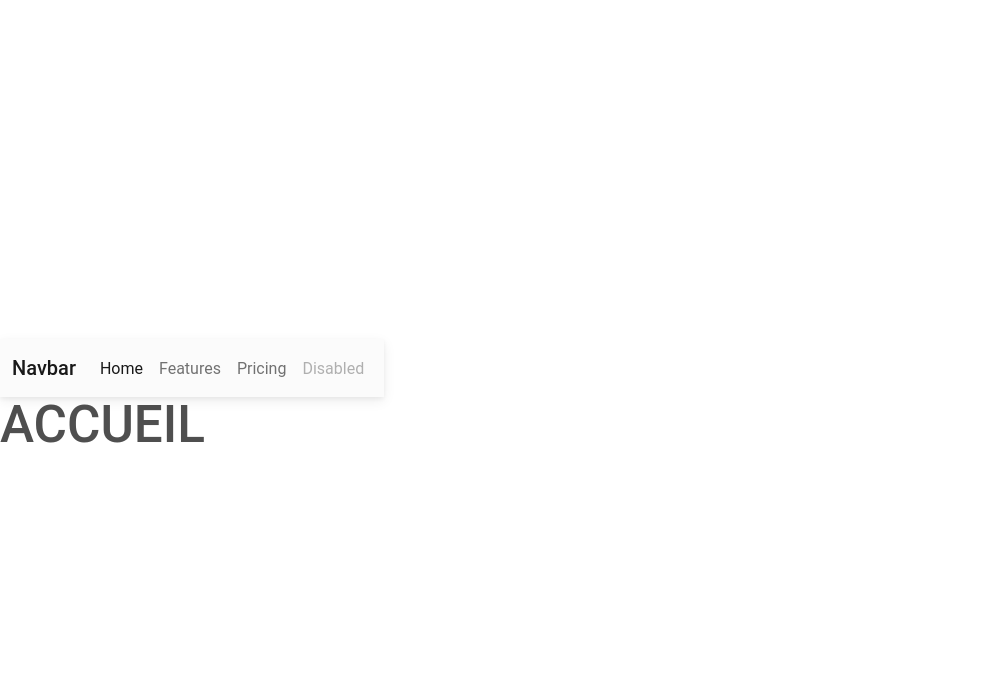
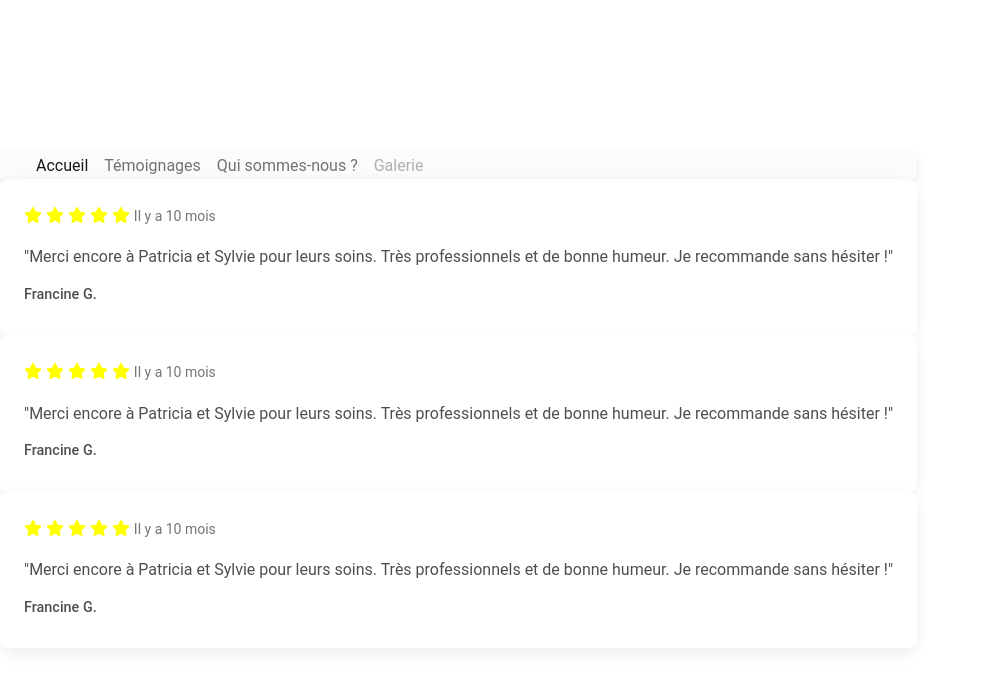
Before and after one commit to Benoit-Hayet/Cabinet-Medical, a React (Vite) app: page /temoignages in a window 1280 px wide. Shown: the top 688 px of the page, without its empty margins (0-981 px from the left). Built offline with nearby package versions, Linux system fonts and the light colour scheme.

Commit message:
Add page temoignages

```diff
--- a/src/App.jsx
+++ b/src/App.jsx
@@ -1,6 +1,7 @@
 import React from 'react';
 import { BrowserRouter,Routes,Route } from 'react-router-dom'
 import Home from '../src/assets/pages/Home';
+import Temoignages from './assets/pages/Temoignages';
 
 function App() {
 
@@ -9,8 +10,9 @@ function App() {
     <div>
     <BrowserRouter>
     <Routes>
-      <Route path = "/Home" element={<Home/>} />
+      <Route path = "/home" element={<Home/>} />
       <Route path = "*" element={<Home/>} />
+      <Route path = "/temoignages" element={<Temoignages/>} />
     </Routes>
     </BrowserRouter>
           </div>
--- a/src/assets/components/Navigation.jsx
+++ b/src/assets/components/Navigation.jsx
@@ -17,7 +17,7 @@ export default function Navigation() {
   return (
     <MDBNavbar expand='lg' light bgColor='light'>
       <MDBContainer fluid>
-        <MDBNavbarBrand href='#'>Navbar</MDBNavbarBrand>
+        <MDBNavbarBrand href='#'></MDBNavbarBrand>
         <MDBNavbarToggler
           type='button'
           aria-expanded='false'
@@ -29,19 +29,19 @@ export default function Navigation() {
         <MDBCollapse navbar open={openNav}>
           <MDBNavbarNav>
             <MDBNavbarItem>
-              <MDBNavbarLink active aria-current='page' href='#'>
-                Home
+              <MDBNavbarLink active aria-current='page' href='/Home'>
+                Accueil
               </MDBNavbarLink>
             </MDBNavbarItem>
             <MDBNavbarItem>
-              <MDBNavbarLink href='#'>Features</MDBNavbarLink>
+              <MDBNavbarLink href='/temoignages'>Témoignages</MDBNavbarLink>
             </MDBNavbarItem>
             <MDBNavbarItem>
-              <MDBNavbarLink href='#'>Pricing</MDBNavbarLink>
+              <MDBNavbarLink href='#'>Qui sommes-nous ?</MDBNavbarLink>
             </MDBNavbarItem>
             <MDBNavbarItem>
               <MDBNavbarLink disabled href='#' tabIndex={-1} aria-disabled='true'>
-                Disabled
+              Galerie
               </MDBNavbarLink>
             </MDBNavbarItem>
           </MDBNavbarNav>
--- /dev/null
+++ b/src/assets/pages/Temoignages.jsx
@@ -0,0 +1,74 @@
+import React from 'react';
+import {
+  MDBCard,
+  MDBCardBody,
+  MDBCardTitle,
+  MDBCardText,
+  MDBBtn
+} from 'mdb-react-ui-kit';
+import Navigation from '../components/Navigation';
+
+const Temoignages = () => {
+  return (
+    <div>
+      <Navigation />
+      <MDBCard>
+        <MDBCardBody>
+          <MDBCardText>
+            <span style={{ color: 'yellow' }}>
+              <i class="fas fa-star"></i>{' '}
+              <i class="fas fa-star"></i>{' '}
+              <i class="fas fa-star"></i>{' '}
+              <i class="fas fa-star"></i>{' '}
+              <i class="fas fa-star"></i>{' '}
+            </span>
+            <small className='text-muted'>Il y a 10 mois</small>
+          </MDBCardText>
+          <MDBCardText>
+            "Merci encore à Patricia et Sylvie pour leurs soins. Très professionnels et de bonne humeur. Je recommande sans hésiter !"
+          </MDBCardText>
+          <MDBCardTitle style={{ fontSize: '0.9rem' }}>Francine G.</MDBCardTitle>
+        </MDBCardBody>
+      </MDBCard>
+      <MDBCard>
+        <MDBCardBody>
+          <MDBCardText>
+            <span style={{ color: 'yellow' }}>
+              <i class="fas fa-star"></i>{' '}
+              <i class="fas fa-star"></i>{' '}
+              <i class="fas fa-star"></i>{' '}
+              <i class="fas fa-star"></i>{' '}
+              <i class="fas fa-star"></i>{' '}
+            </span>
+            <small className='text-muted'>Il y a 10 mois</small>
+          </MDBCardText>
+          <MDBCardText>
+            "Merci encore à Patricia et Sylvie pour leurs soins. Très professionnels et de bonne humeur. Je recommande sans hésiter !"
+          </MDBCardText>
+          <MDBCardTitle style={{ fontSize: '0.9rem' }}>Francine G.</MDBCardTitle>
+        </MDBCardBody>
+      </MDBCard>
+      <MDBCard>
+        <MDBCardBody>
+          <MDBCardText>
+            <span style={{ color: 'yellow' }}>
+              <i class="fas fa-star"></i>{' '}
+              <i class="fas fa-star"></i>{' '}
+              <i class="fas fa-star"></i>{' '}
+              <i class="fas fa-star"></i>{' '}
+              <i class="fas fa-star"></i>{' '}
+            </span>
+            <small className='text-muted'>Il y a 10 mois</small>
+          </MDBCardText>
+          <MDBCardText>
+            "Merci encore à Patricia et Sylvie pour leurs soins. Très professionnels et de bonne humeur. Je recommande sans hésiter !"
+          </MDBCardText>
+          <MDBCardTitle style={{ fontSize: '0.9rem' }}>Francine G.</MDBCardTitle>
+        </MDBCardBody>
+      </MDBCard>
+
+    </div>
+  );
+};
+
+export default Temoignages;
```
